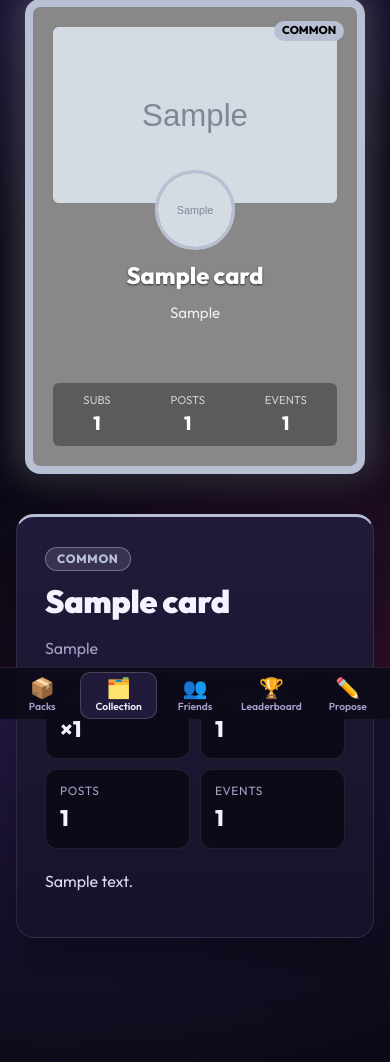
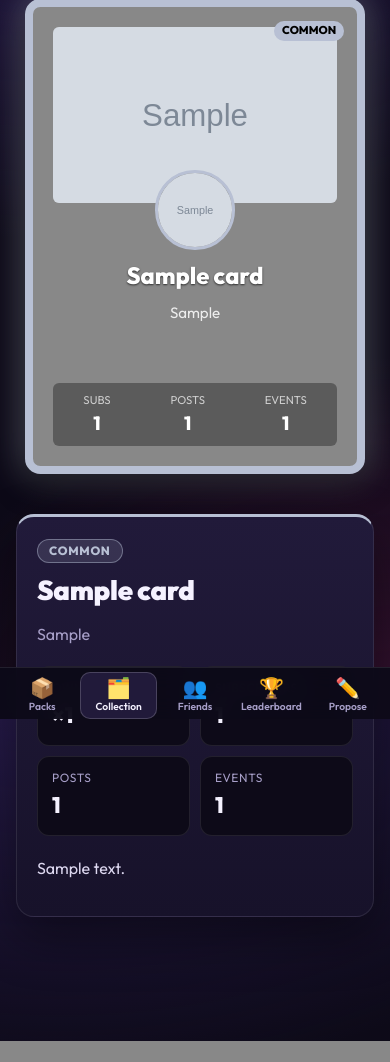
Before and after one commit to LucaCeccarelli/EmaPack, a Django app: page /cards/1/ in a window 390 px wide. Shown: the part 125-1187 px from the top of the page. After the commit the page ends 1166 px from the top, so only its background shows below. Run offline with Django 5.2, Linux system fonts and the light colour scheme; a user stored in the database is signed in; tables that the repository leaves empty hold one stand-in row (values such as "Sample post"); grey boxes marked "Sample" are stand-in pictures.

Commit message:
feat(card-detail): fluid heading and tighter padding on small screens
Title scales with clamp() and the text panel's side padding shrinks a
bit below 480px, so the stat grid and description get more usable
width on an iPhone-size screen.

Co-Authored-By: Claude Sonnet 5 <noreply@anthropic.com>

```diff
--- a/game/static/game/tcg.css
+++ b/game/static/game/tcg.css
@@ -231,8 +231,9 @@ main {
 .back { display: inline-block; margin-bottom: 20px; color: var(--muted); text-decoration: none; font-weight: 600; }
 .back:hover { color: var(--text); }
 .detail { --card-w: min(340px, 90vw); display: flex; flex-wrap: wrap; gap: 40px; align-items: flex-start; justify-content: center; }
-.detail-text { flex: 1 1 340px; max-width: 640px; padding: 28px; border-top: 3px solid var(--rc); }
-.detail-text h1 { margin: 12px 0 4px; font-size: 2rem; font-weight: 900; }
+.detail-text { flex: 1 1 340px; min-width: 0; max-width: 640px; padding: 28px; border-top: 3px solid var(--rc); }
+.detail-text h1 { margin: 12px 0 4px; font-size: clamp(1.5rem, 7vw, 2rem); font-weight: 900; }
+@media (max-width: 480px) { .detail-text { padding: 20px; } }
 .chip {
   display: inline-block; padding: 3px 12px; border-radius: 999px; font-size: .75rem; font-weight: 800; text-transform: uppercase; letter-spacing: .06em;
   color: var(--rc); background: color-mix(in srgb, var(--rc) 15%, transparent); box-shadow: inset 0 0 0 1px color-mix(in srgb, var(--rc) 45%, transparent);
```
